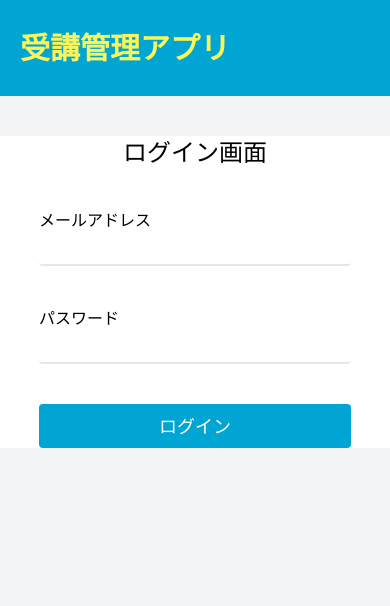
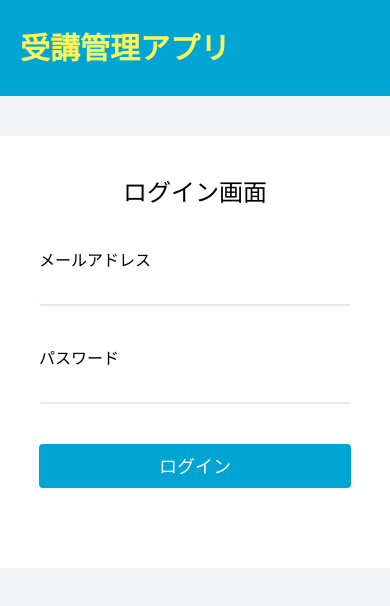
Before and after one commit to yukihiroLaravel/juko_next, a Next.js app: page /instructor/login in a window 390 px wide. Shown: the top 606 px of the page. Built offline with nearby package versions, Linux system fonts and the light colour scheme.

Commit message:
フォームのパディングを修正。

```diff
--- a/features/login/components/presentations/LoginForm.tsx
+++ b/features/login/components/presentations/LoginForm.tsx
@@ -17,8 +17,8 @@ type Props = {
 };
 export const LoginForm: FC<Props> = ({ isUnauthorized, isLoading, onSubmit, errors, register }) => {
   return (
-    <form className="md:w-1/3 md:border mx-auto min-h-full my-10 bg-white" onSubmit={onSubmit}>
-      <h2 className="text-center mt-10 text-2xl">ログイン画面</h2>
+    <form className="md:w-1/3 md:border mx-auto min-h-full my-10 py-10 bg-white" onSubmit={onSubmit}>
+      <h2 className="text-center text-2xl">ログイン画面</h2>
       <div className="w-4/5 mx-auto">
         {isUnauthorized && <div className="text-red-600 mt-2 text-center">ログインに失敗しました</div>}
         <div className="mt-10">
--- a/features/student/components/StudentSignupForm.tsx
+++ b/features/student/components/StudentSignupForm.tsx
@@ -64,8 +64,8 @@ export const StudentSignupForm: React.FC = () => {
   };
 
   return (
-    <form className="md:w-1/3 md:border mx-auto min-h-full my-10 bg-white" onSubmit={handleSubmit(submitHandler)}>
-      <h2 className="text-center mt-10 text-2xl">新規登録画面</h2>
+    <form className="md:w-1/3 md:border mx-auto min-h-full my-10 py-10 bg-white" onSubmit={handleSubmit(submitHandler)}>
+      <h2 className="text-center text-2xl">新規登録画面</h2>
       <div className="w-4/5 mx-auto">
         <div className="mt-10">
           <label htmlFor="nickName">
```
